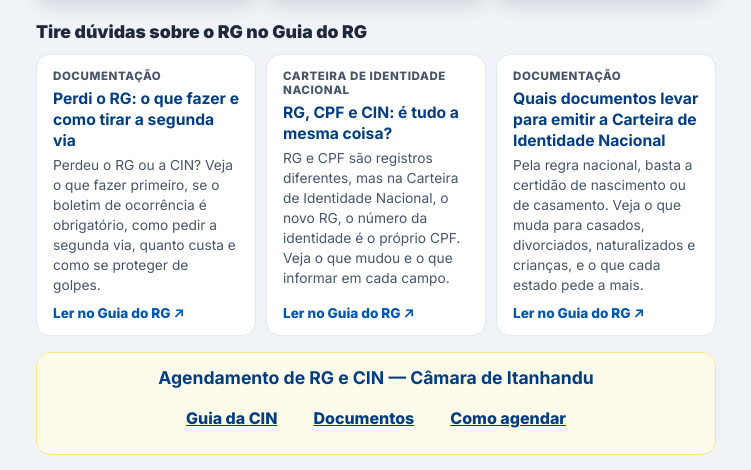
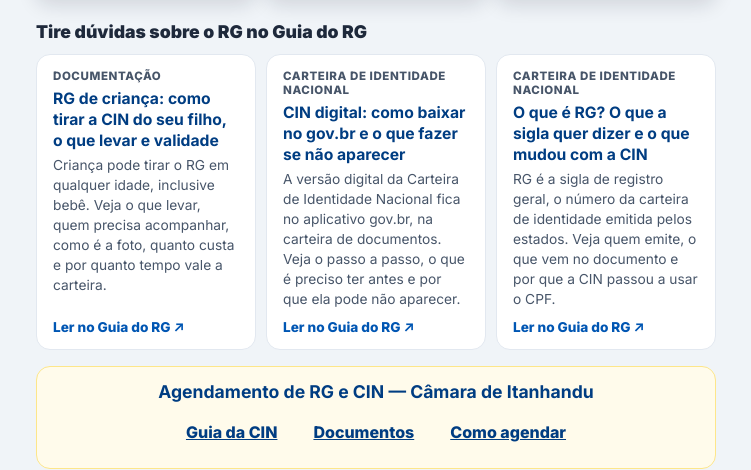
Before and after one commit to Vivaldigui/agendamentorg, a website: page public/index.html in a window 1280 px wide. Shown: the part 2049-2519 px from the top of the page, without its empty margins (264-1015 px from the left). Drawn offline with Linux system fonts and the light colour scheme; no server answers.

Commit message:
Atualiza os cards do Guia do RG na home com "RG de criança"
Co-Authored-By: Claude Opus 5.5 <noreply@anthropic.com>

```diff
--- a/public/index.html
+++ b/public/index.html
@@ -709,22 +709,22 @@
 <section class="servicos-publicos posts-guiadorg" aria-labelledby="titulo-posts-guiadorg">
     <h2 class="servicos-titulo" id="titulo-posts-guiadorg">Tire dúvidas sobre o RG no Guia do RG</h2>
     <ul class="posts-guiadorg-lista">
-        <li><a class="post-guiadorg" href="https://guiadorg.com.br/artigos/perdi-o-rg/" target="_blank" rel="noopener">
+        <li><a class="post-guiadorg" href="https://guiadorg.com.br/artigos/rg-de-crianca/" target="_blank" rel="noopener">
             <span class="post-guiadorg-categoria">Documentação</span>
-            <strong class="post-guiadorg-titulo">Perdi o RG: o que fazer e como tirar a segunda via</strong>
-            <span class="post-guiadorg-resumo">Perdeu o RG ou a CIN? Veja o que fazer primeiro, se o boletim de ocorrência é obrigatório, como pedir a segunda via, quanto custa e como se proteger de golpes.</span>
+            <strong class="post-guiadorg-titulo">RG de criança: como tirar a CIN do seu filho, o que levar e validade</strong>
+            <span class="post-guiadorg-resumo">Criança pode tirar o RG em qualquer idade, inclusive bebê. Veja o que levar, quem precisa acompanhar, como é a foto, quanto custa e por quanto tempo vale a carteira.</span>
             <span class="post-guiadorg-ler">Ler no Guia do RG <span aria-hidden="true">↗</span><span class="sr-only"> (abre em nova aba)</span></span>
         </a></li>
-        <li><a class="post-guiadorg" href="https://guiadorg.com.br/artigos/rg-e-cpf-e-a-mesma-coisa/" target="_blank" rel="noopener">
+        <li><a class="post-guiadorg" href="https://guiadorg.com.br/artigos/cin-digital/" target="_blank" rel="noopener">
             <span class="post-guiadorg-categoria">Carteira de Identidade Nacional</span>
-            <strong class="post-guiadorg-titulo">RG, CPF e CIN: é tudo a mesma coisa?</strong>
-            <span class="post-guiadorg-resumo">RG e CPF são registros diferentes, mas na Carteira de Identidade Nacional, o novo RG, o número da identidade é o próprio CPF. Veja o que mudou e o que informar em cada campo.</span>
+            <strong class="post-guiadorg-titulo">CIN digital: como baixar no gov.br e o que fazer se não aparecer</strong>
+            <span class="post-guiadorg-resumo">A versão digital da Carteira de Identidade Nacional fica no aplicativo gov.br, na carteira de documentos. Veja o passo a passo, o que é preciso ter antes e por que ela pode não aparecer.</span>
             <span class="post-guiadorg-ler">Ler no Guia do RG <span aria-hidden="true">↗</span><span class="sr-only"> (abre em nova aba)</span></span>
         </a></li>
-        <li><a class="post-guiadorg" href="https://guiadorg.com.br/artigos/documentos-para-emitir-a-cin/" target="_blank" rel="noopener">
-            <span class="post-guiadorg-categoria">Documentação</span>
-            <strong class="post-guiadorg-titulo">Quais documentos levar para emitir a Carteira de Identidade Nacional</strong>
-            <span class="post-guiadorg-resumo">Pela regra nacional, basta a certidão de nascimento ou de casamento. Veja o que muda para casados, divorciados, naturalizados e crianças, e o que cada estado pede a mais.</span>
+        <li><a class="post-guiadorg" href="https://guiadorg.com.br/artigos/o-que-e-rg/" target="_blank" rel="noopener">
+            <span class="post-guiadorg-categoria">Carteira de Identidade Nacional</span>
+            <strong class="post-guiadorg-titulo">O que é RG? O que a sigla quer dizer e o que mudou com a CIN</strong>
+            <span class="post-guiadorg-resumo">RG é a sigla de registro geral, o número da carteira de identidade emitida pelos estados. Veja quem emite, o que vem no documento e por que a CIN passou a usar o CPF.</span>
             <span class="post-guiadorg-ler">Ler no Guia do RG <span aria-hidden="true">↗</span><span class="sr-only"> (abre em nova aba)</span></span>
         </a></li>
     </ul>
```
